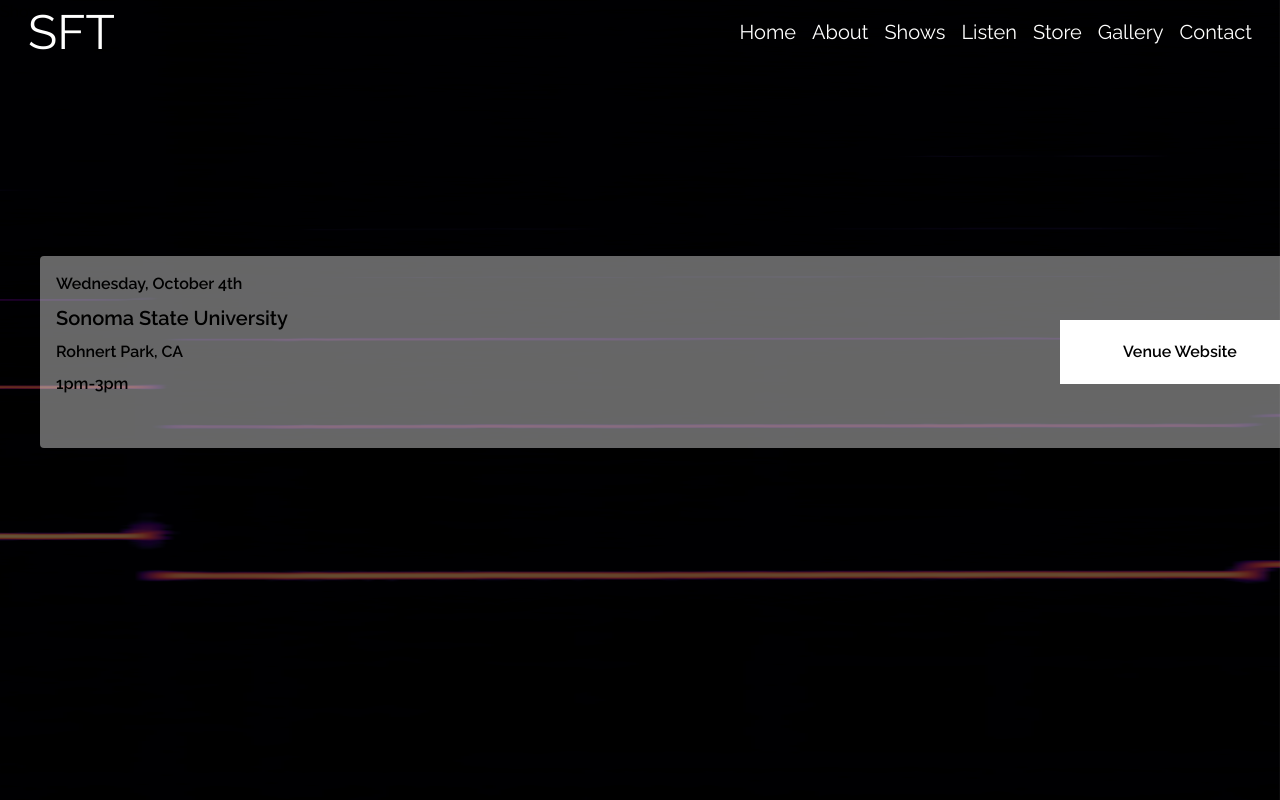
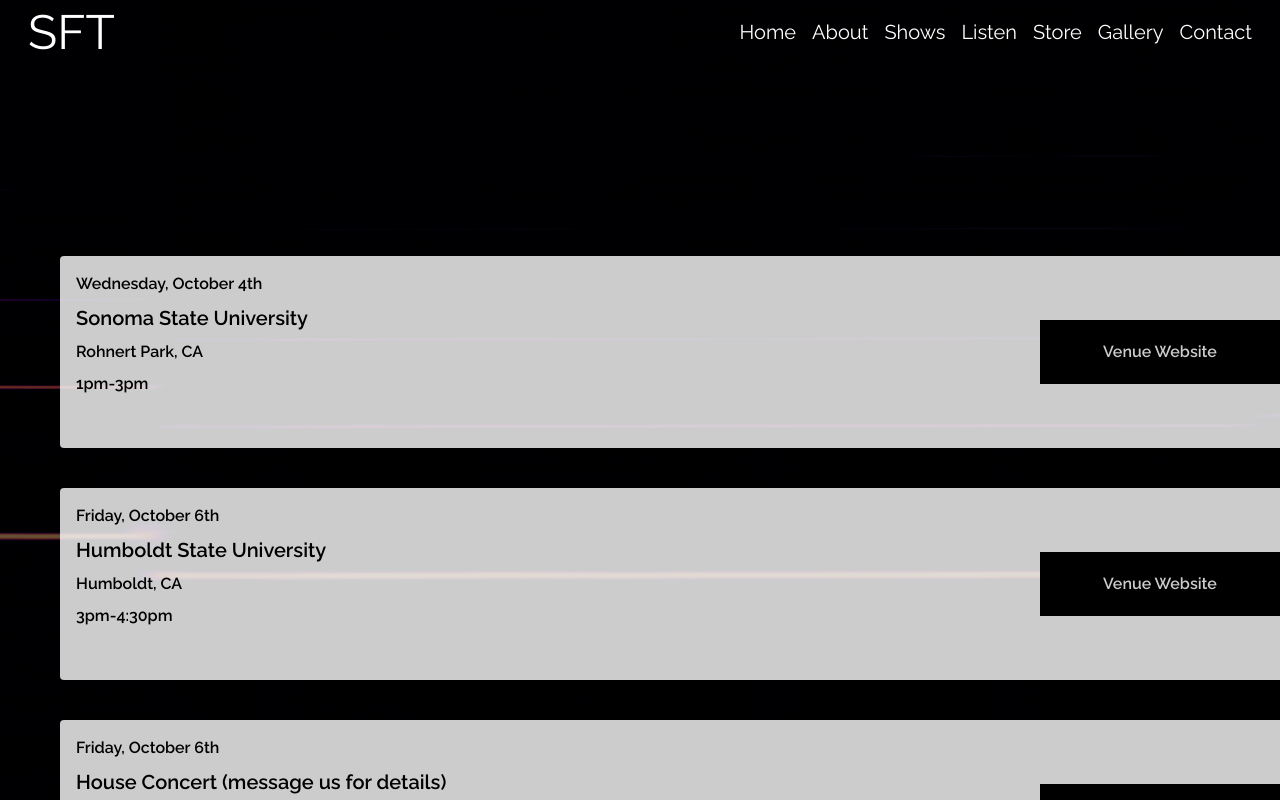
Before and after one commit to kaseyknudsen/Schimscheimer-Family-Trio-Website, a Next.js app: page /shows in a window 1280 px wide. Shown: the top 800 px of the page. Built offline with nearby package versions, Linux system fonts and the light colour scheme.

Commit message:
added showData and map function

```diff
--- /dev/null
+++ b/app/components/ShowCard.js
@@ -0,0 +1,17 @@
+const ShowCard = ({ date, venue, location, time, website }) => {
+  return (
+    <div className="h-48 bg-white/80 relative rounded flex flex-row justify-between text-black font-semibold ml-5 mr-5">
+      <div className="p-4 flex flex-col gap-2 items-start">
+        <p className="text-md">{date}</p>
+        <p className="text-xl">{venue}</p>
+        <p className="text-md">{location}</p>
+        <p className="text-md">{time}</p>
+      </div>
+      <div className="h-[4em] w-[15em] bg-black relative flex flex-col justify-center mt-[4em] mr-5">
+        <p className=" text-white/80 text-center">{website}</p>
+      </div>
+    </div>
+  );
+};
+
+export default ShowCard;
--- /dev/null
+++ b/app/data/showData.js
@@ -0,0 +1,30 @@
+export const showData = [
+  {
+    date: "Wednesday, October 4th",
+    venue: "Sonoma State University",
+    location: "Rohnert Park, CA",
+    time: "1pm-3pm",
+    website: "Venue Website",
+  },
+  {
+    date: "Friday, October 6th",
+    venue: "Humboldt State University",
+    location: "Humboldt, CA",
+    time: "3pm-4:30pm",
+    website: "Venue Website",
+  },
+  {
+    date: "Friday, October 6th",
+    venue: "House Concert (message us for details)",
+    location: "Arcata, CA",
+    time: "7pm",
+    website: "Venue Website",
+  },
+  {
+    date: "Sunday, October 8th",
+    venue: "Bird and Beckett Bookstore",
+    location: "San Francisco, CA",
+    time: "7:30pm",
+    website: "Venue Website",
+  },
+];
--- a/app/shows/page.js
+++ b/app/shows/page.js
@@ -1,3 +1,5 @@
+import ShowCard from "../components/ShowCard";
+import { showData } from "../data/showData";
 export const metadata = {
   title: "Come see the Schimscheimer Family Trio",
   description: "We'd love to play music for you!",
@@ -8,18 +10,18 @@
     <>
       <div className="custom-img6 bg-fixed bg-cover h-screen">Shows</div>
       <div className="absolute top-0 left-0 right-0 bottom-0 z-[2] bg-black/60">
-        <div className="container mt-[20%] ml-10">
-          <div className="h-48 bg-white/40 relative rounded flex flex-row justify-between text-black font-semibold">
-            <div className="p-4 flex flex-col gap-2 items-start">
-              <p className="text-md">Wednesday, October 4th</p>
-              <p className="text-xl">Sonoma State University</p>
-              <p className="text-md">Rohnert Park, CA</p>
-              <p className="text-md">1pm-3pm</p>
-            </div>
-            <div className="h-[4em] w-[15em] bg-white relative flex flex-col justify-center mt-[4em] mr-5">
-              <p className=" text-black text-center">Venue Website</p>
-            </div>
-          </div>
+        <div className="container mt-[20%] ml-10 mr-[4em] flex flex-col gap-10">
+          {showData.map((show, idx) => {
+            return (
+              <ShowCard
+                date={show.date}
+                venue={show.venue}
+                location={show.location}
+                time={show.time}
+                website={show.website}
+              />
+            );
+          })}
         </div>
       </div>
     </>
```
